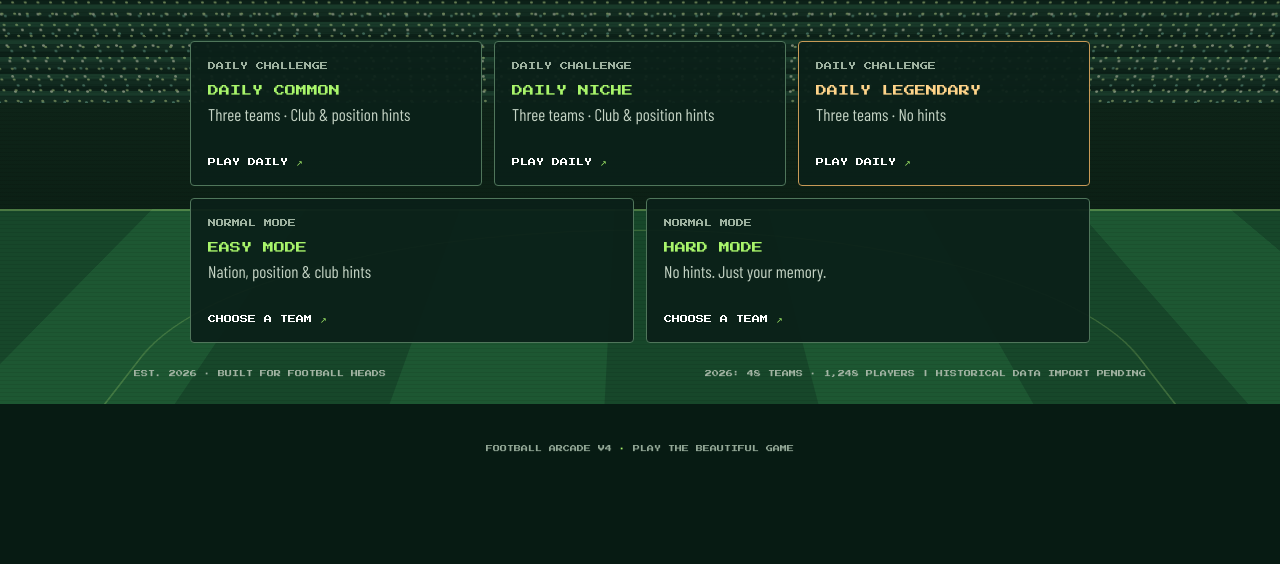
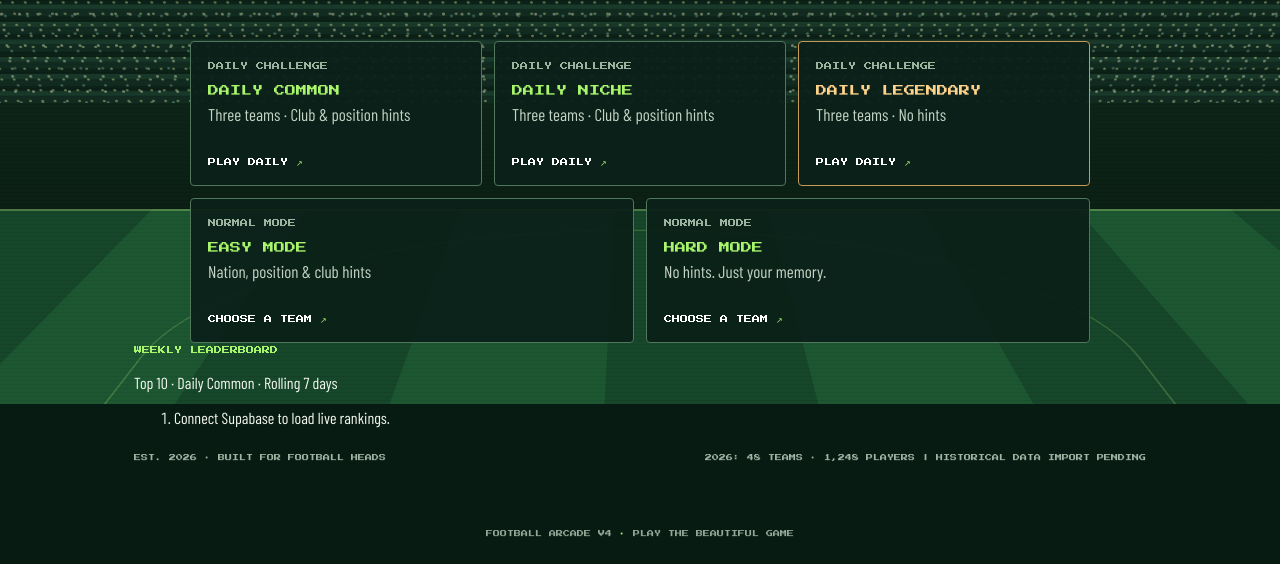
Before and after one commit to SilasIntimbereich/Ballwissen, a website: page index.html in a window 1280 px wide. Shown: the part 396-960 px from the top of the page. Before the commit the page ends 876 px from the top, so only its background shows below. Drawn offline with nearby package versions, Linux system fonts and the light colour scheme; a web font is replaced by a local one.

Commit message:
Add weekly leaderboard panel and frontend config hook

```diff
--- a/index.html
+++ b/index.html
@@ -3,7 +3,7 @@
 <body><div class="stadium" aria-hidden="true"><div class="lights"></div><div class="stands"><div class="crowd"></div></div><div class="pitch"><div class="pitch-line"></div></div><div class="scanlines"></div></div><main class="shell">
 <header class="topbar"><a class="brand" href="./"><span class="brand-mark">FA</span><span>FOOTBALL<br>ARCADE</span></a><div class="top-tag">WORLD CUP SQUAD CHALLENGE</div></header>
 <section id="home" class="screen active"><div class="hero"><p class="eyebrow">THE ULTIMATE FOOTBALL MEMORY TEST</p><h1>HOW MUCH<br><span>BALL KNOWLEDGE</span><br>HAVE YOU GOT?</h1><p class="hero-copy">Recall the squads. Beat the clock. Prove your football knowledge.</p></div>
-<div class="mode-grid"><button class="mode-card daily" data-mode="daily-common"><span class="mode-kicker">DAILY CHALLENGE</span><strong>DAILY COMMON</strong><small>Three teams · Club & position hints</small><b>PLAY DAILY <i>↗</i></b></button><button class="mode-card daily" data-mode="daily-niche"><span class="mode-kicker">DAILY CHALLENGE</span><strong>DAILY NICHE</strong><small>Three teams · Club & position hints</small><b>PLAY DAILY <i>↗</i></b></button><button class="mode-card daily legendary" data-mode="daily-legendary"><span class="mode-kicker">DAILY CHALLENGE</span><strong>DAILY LEGENDARY</strong><small>Three teams · No hints</small><b>PLAY DAILY <i>↗</i></b></button><button class="mode-card normal" data-mode="easy"><span class="mode-kicker">NORMAL MODE</span><strong>EASY MODE</strong><small>Nation, position & club hints</small><b>CHOOSE A TEAM <i>↗</i></b></button><button class="mode-card normal" data-mode="hard"><span class="mode-kicker">NORMAL MODE</span><strong>HARD MODE</strong><small>No hints. Just your memory.</small><b>CHOOSE A TEAM <i>↗</i></b></button></div><footer class="home-footer"><span>EST. 2026 · BUILT FOR FOOTBALL HEADS</span><span id="data-status">ROSTER DATABASE: DEMO BUILD</span></footer></section>
+<div class="mode-grid"><button class="mode-card daily" data-mode="daily-common"><span class="mode-kicker">DAILY CHALLENGE</span><strong>DAILY COMMON</strong><small>Three teams · Club & position hints</small><b>PLAY DAILY <i>↗</i></b></button><button class="mode-card daily" data-mode="daily-niche"><span class="mode-kicker">DAILY CHALLENGE</span><strong>DAILY NICHE</strong><small>Three teams · Club & position hints</small><b>PLAY DAILY <i>↗</i></b></button><button class="mode-card daily legendary" data-mode="daily-legendary"><span class="mode-kicker">DAILY CHALLENGE</span><strong>DAILY LEGENDARY</strong><small>Three teams · No hints</small><b>PLAY DAILY <i>↗</i></b></button><button class="mode-card normal" data-mode="easy"><span class="mode-kicker">NORMAL MODE</span><strong>EASY MODE</strong><small>Nation, position & club hints</small><b>CHOOSE A TEAM <i>↗</i></b></button><button class="mode-card normal" data-mode="hard"><span class="mode-kicker">NORMAL MODE</span><strong>HARD MODE</strong><small>No hints. Just your memory.</small><b>CHOOSE A TEAM <i>↗</i></b></button></div><section class="leaderboard-panel"><div><p class="eyebrow">WEEKLY LEADERBOARD</p><p class="leaderboard-copy">Top 10 · Daily Common · Rolling 7 days</p></div><ol id="leaderboard-list"><li>Connect Supabase to load live rankings.</li></ol></section><footer class="home-footer"><span>EST. 2026 · BUILT FOR FOOTBALL HEADS</span><span id="data-status">ROSTER DATABASE: DEMO BUILD</span></footer></section>
 <section id="select" class="screen"><button class="back" data-back>← MAIN MENU</button><p class="eyebrow">NORMAL GAME</p><h2>SELECT YOUR<br>WORLD CUP</h2><div class="selector-row"><label for="year">TOURNAMENT</label><select id="year"><option>2002</option><option>2006</option><option>2010</option><option>2014</option><option selected>2018</option><option>2022</option><option>2026</option></select></div><div id="team-grid" class="team-grid"></div><p class="notice" id="select-note">Only verified teams will appear here.</p></section>
 <section id="game" class="screen"><div class="game-head"><button class="back" data-back>← MENU</button><div class="game-meta"><span id="game-tournament">WORLD CUP 2018</span><span id="game-team">FRANCE</span></div><div class="timer" id="timer">02:00</div></div><div class="game-title"><div><p class="eyebrow" id="game-mode">NORMAL EASY</p><h2 id="game-heading">NAME THE SQUAD</h2></div><div class="score"><strong id="score">0</strong><span>/ <b id="total">0</b> FOUND</span></div></div><form id="guess-form" class="guess-form"><input id="guess" type="text" autocomplete="off" autocapitalize="words" placeholder="TYPE A PLAYER NAME..." aria-label="Player name" disabled><button id="guess-btn" type="submit" disabled>GUESS ↵</button></form><div class="game-actions"><span id="feedback" role="status">Loading squad...</span><button id="give-up" class="give-up" type="button" disabled>GIVE UP</button></div><div id="roster" class="roster"></div><div id="result" class="result hidden"><p class="eyebrow">FULL TIME</p><h2 id="result-score">0 / 0</h2><p id="result-message"></p><button id="result-home" class="primary-btn">BACK TO MENU</button></div></section>
-<section id="online" class="screen"><button class="back" data-back>← MAIN MENU</button><p class="eyebrow">ONLINE FEATURES</p><h2>COMING ONLINE</h2><p class="hero-copy">Daily challenges, global score distributions and the weekly leaderboard need the secure Supabase backend. They are not simulated in this build.</p></section><footer class="site-footer">FOOTBALL ARCADE V4 <span>·</span> PLAY THE BEAUTIFUL GAME</footer></main><script type="module" src="assets/js/main.js"></script></body></html>
+<section id="online" class="screen"><button class="back" data-back>← MAIN MENU</button><p class="eyebrow">ONLINE FEATURES</p><h2>COMING ONLINE</h2><p class="hero-copy">Daily challenges, global score distributions and the weekly leaderboard need the secure Supabase backend. They are not simulated in this build.</p></section><footer class="site-footer">FOOTBALL ARCADE V4 <span>·</span> PLAY THE BEAUTIFUL GAME</footer></main><script src="assets/js/config.js"></script><script type="module" src="assets/js/main.js"></script></body></html>
```
